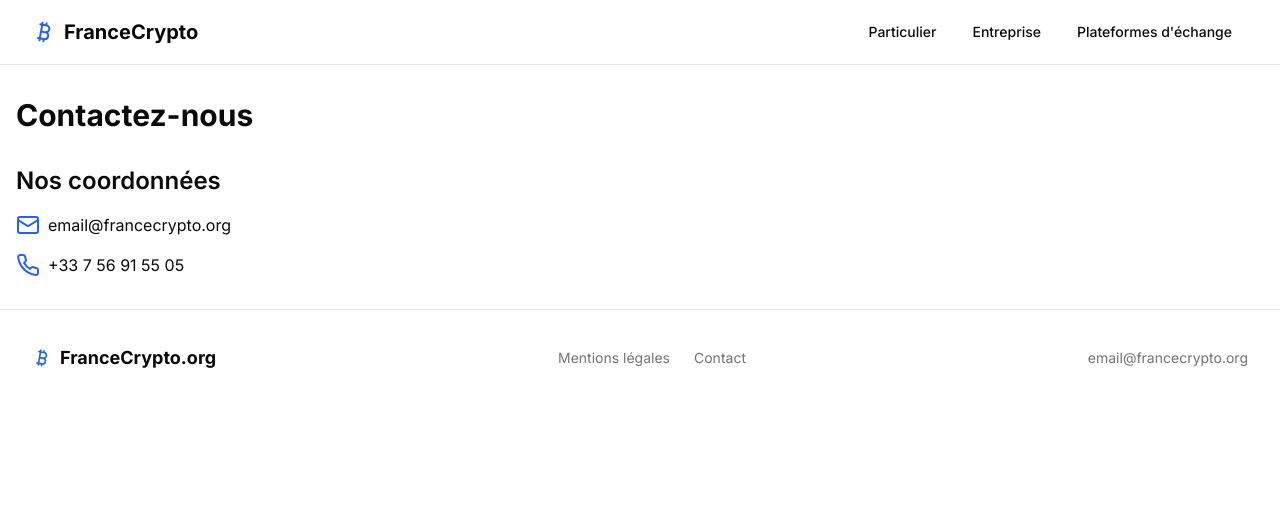
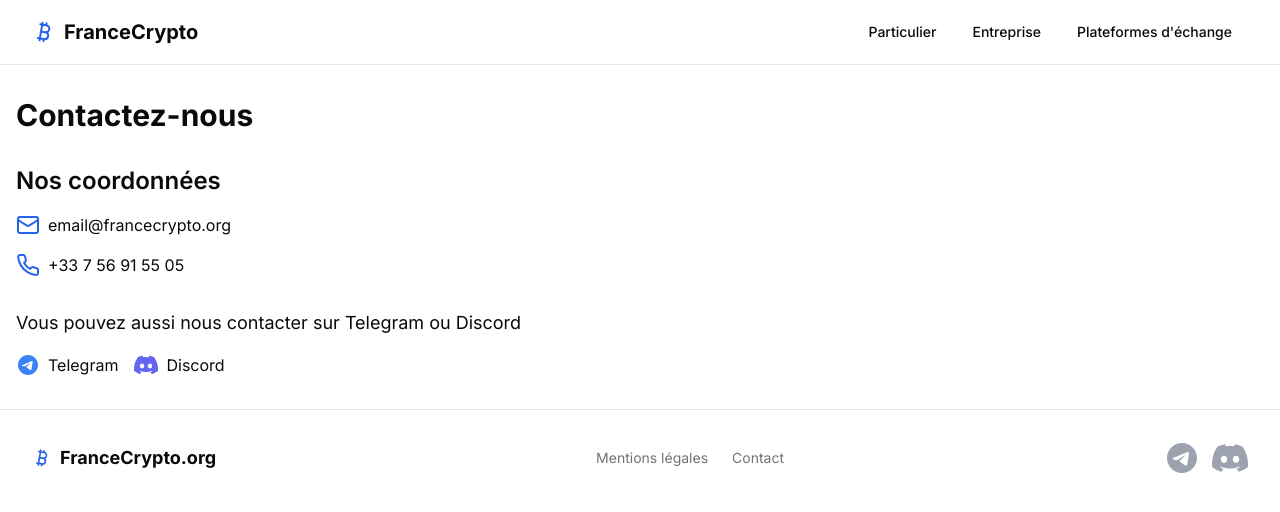
Before and after one commit to francecrypto/website, a Next.js app: page /contact in a window 1280 px wide. Shown: the top 512 px of the page. Built offline with nearby package versions, Linux system fonts and the light colour scheme.

Commit message:
Add social networks

```diff
--- a/app/contact/page.tsx
+++ b/app/contact/page.tsx
@@ -4,6 +4,9 @@ import { Button } from "@/components/ui/button"
 import { Input } from "@/components/ui/input"
 import { Textarea } from "@/components/ui/textarea"
 import { Mail, Phone } from "lucide-react"
+import { TelegramIcon } from "@/components/icons/telegram"
+import { DiscordIcon } from "@/components/icons/discord"
+import Link from "next/link"
 
 export default function ContactPage() {
   return (
@@ -27,6 +30,20 @@ export default function ContactPage() {
               </a>
             </div>
           </div>
+
+          <div className="mt-8">
+            <p className="text-lg mb-4">Vous pouvez aussi nous contacter sur Telegram ou Discord</p>
+            <div className="flex items-center gap-4">
+              <Link href="https://t.me/francecrypto_org" target="_blank" rel="noopener noreferrer" className="flex items-center gap-2 hover:underline">
+                <TelegramIcon className="w-6 h-6 text-blue-500" />
+                <span>Telegram</span>
+              </Link>
+              <Link href="https://discord.gg/4wQ6NAKtjw" target="_blank" rel="noopener noreferrer" className="flex items-center gap-2 hover:underline">
+                <DiscordIcon className="w-6 h-6 text-indigo-500" />
+                <span>Discord</span>
+              </Link>
+            </div>
+          </div>
         </div>
       </div>
     </div>
--- a/app/plateformes/page.tsx
+++ b/app/plateformes/page.tsx
@@ -47,7 +47,7 @@ const platforms = [
   { name: "Mt Pelerin", company: "Mt Pelerin Group SA", address: "Microcity, Rue de la Pierre-à-Mazel 39, 2000 Neuchâtel, Suisse", source: "Site web Mt Pelerin", website: "https://www.mtpelerin.com/" },
   { name: "MEXC", company: "MEXC Global Ltd", address: "Sertus Chambers, Second Floor, The Quadrant, Manglier Street, Victoria, Mahé, Seychelles", source: "Page LinkedIn de MEXC", website: "https://www.mexc.com/auth/signup?inviteCode=1JygR", welcomeBonus: "20 USDT" },
   { name: "NC Wallet", company: "Zafiro Innovation Systems LLC", address: "Sabana de la Soda Tapia, 10108 San Jose, Costa Rica", source: "Article 25 des conditions d'utilisation de NC Wallet", website: "https://ncwallet.net/" },
-      { name: "Nexo", company: "Nexo AG", address: "15 Grafenaustrasse, 6300 Zug, Suisse", source: "Page de Nexo sur Craft.co", website: "https://nexo.com/", welcomeBonus: "0.5% de votre balance moyenne des 30 premiers jours en BTC", welcomeBonusDetail: "Ajoutez 5 000 $+ en actifs numériques dans les 30 jours. Si vous maintenez ou augmentez le solde de votre portefeuille au cours des 30 jours suivants, vous êtes éligible aux récompenses. Recevez un bonus allant jusqu'à 5 000 $ en BTC, basé sur votre solde moyen de portefeuille sur 30 jours" },,,
+  { name: "Nexo", company: "Nexo AG", address: "15 Grafenaustrasse, 6300 Zug, Suisse", source: "Page de Nexo sur Craft.co", website: "https://nexo.com/", welcomeBonus: "0.5% de votre balance moyenne des 30 premiers jours en BTC", welcomeBonusDetail: "Ajoutez 5 000 $+ en actifs numériques dans les 30 jours. Si vous maintenez ou augmentez le solde de votre portefeuille au cours des 30 jours suivants, vous êtes éligible aux récompenses. Recevez un bonus allant jusqu'à 5 000 $ en BTC, basé sur votre solde moyen de portefeuille sur 30 jours" },,,
   { name: "OKX (ex OKCoin)", company: "OKCoin Europe LTD", address: "30, Kenilworth, Flat 3, Sir Augustus Bartolo Street, Ta Xbiex XBX 1093, Malte", source: "Page des licences de OKCoin", website: "https://www.okcoin.com/", psanAMF: true },
   { name: "Paxos", company: "Paxos Global Pte. Ltd", address: "30 Duxton Road, 020-00, 089494, Singapour", source: "Page « Privacy Policy » de Paxos", website: "https://paxos.com/" },
   { name: "Phemex", company: "Phemex Financial Pte Ltd", address: "111 North Bridge Road, #29-06A, Peninsula Plaza, Singapour (179098)", source: "Site singapourien référençant les sociétés locales", website: "https://phemex.com/" },
--- a/components/footer.tsx
+++ b/components/footer.tsx
@@ -1,5 +1,7 @@
 import Link from "next/link"
 import { Bitcoin } from "lucide-react"
+import { TelegramIcon } from "./icons/telegram"
+import { DiscordIcon } from "./icons/discord"
 
 export function Footer() {
   return (
@@ -17,7 +19,14 @@ export function Footer() {
             Contact
           </Link>
         </div>
-        <div className="text-sm text-muted-foreground">email@francecrypto.org</div>
+        <div className="flex items-center gap-3">
+          <Link href="https://t.me/francecrypto_org" target="_blank" rel="noopener noreferrer" aria-label="Telegram FranceCrypto">
+            <TelegramIcon className="w-9 h-9 text-gray-400 hover:text-blue-500 transition-colors duration-200" />
+          </Link>
+          <Link href="https://discord.gg/4wQ6NAKtjw" target="_blank" rel="noopener noreferrer" aria-label="Discord FranceCrypto">
+            <DiscordIcon className="w-9 h-9 text-gray-400 hover:text-indigo-500 transition-colors duration-200" />
+          </Link>
+        </div>
       </div>
     </footer>
   )
--- /dev/null
+++ b/components/icons/discord.tsx
@@ -0,0 +1,16 @@
+// Discord icon SVG as React component (official Discord logo)
+export function DiscordIcon(props: React.SVGProps<SVGSVGElement>) {
+  return (
+    <svg
+      xmlns="http://www.w3.org/2000/svg"
+      viewBox="0 0 24 24"
+      fill="currentColor"
+      className={props.className}
+      width={props.width || 24}
+      height={props.height || 24}
+      {...props}
+    >
+      <path d="M20.317 4.37a19.791 19.791 0 0 0-4.885-1.515a.074.074 0 0 0-.079.037c-.21.375-.444.864-.608 1.25a18.27 18.27 0 0 0-5.487 0a12.64 12.64 0 0 0-.617-1.25a.077.077 0 0 0-.079-.037A19.736 19.736 0 0 0 3.677 4.37a.07.07 0 0 0-.032.027C.533 9.046-.32 13.58.099 18.057a.082.082 0 0 0 .031.057a19.9 19.9 0 0 0 5.993 3.03a.078.078 0 0 0 .084-.028a14.09 14.09 0 0 0 1.226-1.994a.076.076 0 0 0-.041-.106a13.107 13.107 0 0 1-1.872-.892a.077.077 0 0 1-.008-.128a10.2 10.2 0 0 0 .372-.292a.074.074 0 0 1 .077-.01c3.928 1.793 8.18 1.793 12.062 0a.074.074 0 0 1 .078.01c.12.098.246.198.373.292a.077.077 0 0 1-.006.127a12.299 12.299 0 0 1-1.873.892a.077.077 0 0 0-.041.107c.36.698.772 1.362 1.225 1.993a.076.076 0 0 0 .084.028a19.839 19.839 0 0 0 6.002-3.03a.077.077 0 0 0 .032-.054c.5-5.177-.838-9.674-3.549-13.66a.061.061 0 0 0-.031-.03zM8.02 15.33c-1.183 0-2.157-1.085-2.157-2.419c0-1.333.956-2.419 2.157-2.419c1.21 0 2.176 1.096 2.157 2.42c0 1.333-.956 2.418-2.157 2.418zm7.975 0c-1.183 0-2.157-1.085-2.157-2.419c0-1.333.955-2.419 2.157-2.419c1.21 0 2.176 1.096 2.157 2.42c0 1.333-.946 2.418-2.157 2.418z"/>
+    </svg>
+  );
+}
--- /dev/null
+++ b/components/icons/telegram.tsx
@@ -0,0 +1,16 @@
+// Telegram icon SVG as React component (official Telegram paper plane icon)
+export function TelegramIcon(props: React.SVGProps<SVGSVGElement>) {
+  return (
+    <svg
+      xmlns="http://www.w3.org/2000/svg"
+      viewBox="0 0 24 24"
+      fill="currentColor"
+      className={props.className}
+      width={props.width || 24}
+      height={props.height || 24}
+      {...props}
+    >
+      <path d="M12 2C6.48 2 2 6.48 2 12s4.48 10 10 10 10-4.48 10-10S17.52 2 12 2zm4.64 6.8c-.15 1.58-.8 5.42-1.13 7.19-.14.75-.42 1-.68 1.03-.58.05-1.02-.38-1.58-.75-.88-.58-1.38-.94-2.23-1.5-.99-.65-.35-1.01.22-1.59.15-.15 2.71-2.48 2.76-2.69a.2.2 0 0 0-.05-.18c-.06-.05-.14-.03-.21-.02-.09.02-1.49.95-4.22 2.79-.4.27-.76.41-1.08.4-.36-.01-1.04-.2-1.55-.37-.63-.2-1.12-.31-1.08-.66.02-.18.27-.36.74-.55 2.92-1.27 4.86-2.11 5.83-2.51 2.78-1.16 3.35-1.36 3.73-1.36.08 0 .27.02.39.12.1.08.13.19.14.27-.01.06.01.24 0 .38z"/>
+    </svg>
+  );
+}
```
